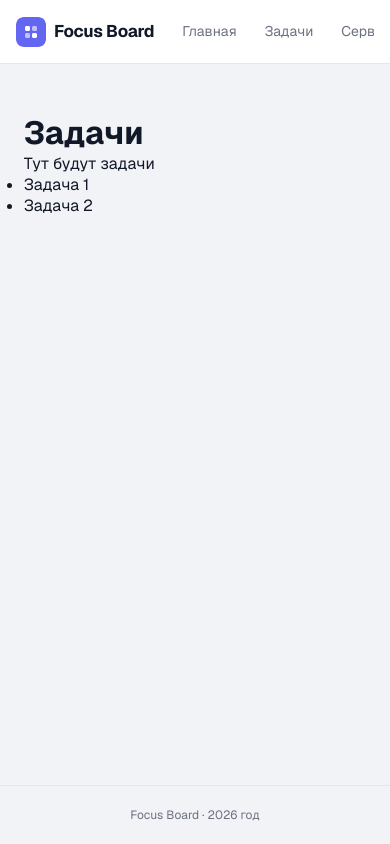
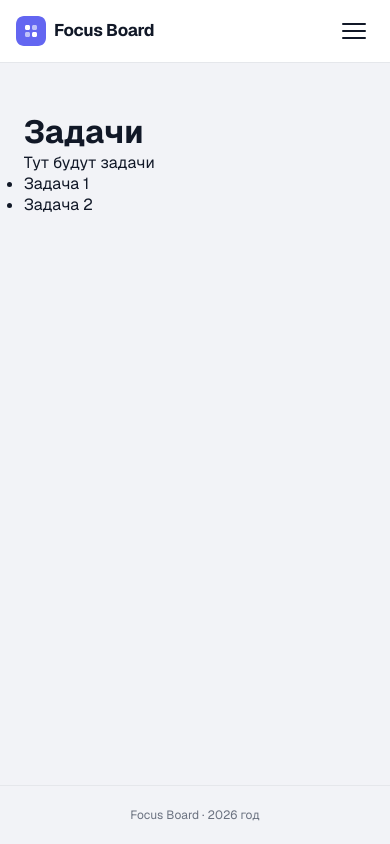
Before and after one commit to alexander962/lvoe-stroy, a Next.js app: page /tasks in a window 390 px wide. Built offline with nearby package versions, Linux system fonts and the light colour scheme.

Commit message:
feat: add animated mobile navigation

```diff
--- a/src/app/layout.module.scss
+++ b/src/app/layout.module.scss
@@ -20,6 +20,7 @@
   gap: 32px;
   @media screen and (max-width: 768px) {
     gap: 16px;
+    justify-content: space-between;
   }
 }
 
@@ -43,6 +44,9 @@
   min-width: 0;
   overflow-x: auto;
   white-space: nowrap;
+  @media (max-width: 768px) {
+    display: none;
+  }
 
   a {
     padding: 6px 12px;
--- a/src/app/layout.tsx
+++ b/src/app/layout.tsx
@@ -4,6 +4,7 @@ import Link from "next/link";
 import { Geist, Geist_Mono } from "next/font/google";
 import "./globals.scss";
 import styles from "./layout.module.scss";
+import MobileNavigation from "@/app/mobile-navigation";
 
 const geistSans = Geist({
   variable: "--font-geist-sans",
@@ -38,6 +39,7 @@ export default function RootLayout({ children }: LayoutProps<"/">) {
               <Link href="/server-time">Серверное время</Link>
               <Link href="/daily-tip">Совет дня</Link>
             </nav>
+            <MobileNavigation />
           </div>
         </header>
 
--- /dev/null
+++ b/src/app/mobile-navigation.module.scss
@@ -0,0 +1,109 @@
+.overlay {
+  position: fixed;
+  z-index: 10;
+  inset: 0;
+  opacity: 0;
+  visibility: hidden;
+  pointer-events: none;
+  background: rgb(17 24 39 / 45%);
+  transition:
+    opacity 300ms ease,
+    visibility 300ms ease;
+
+  &.open {
+    opacity: 1;
+    visibility: visible;
+    pointer-events: auto;
+  }
+}
+
+.drawer {
+  position: fixed;
+  z-index: 20;
+  top: 0;
+  right: 0;
+
+  display: flex;
+  flex-direction: column;
+  gap: 8px;
+
+  width: min(320px, 85vw);
+  height: 100dvh;
+  padding: 80px 24px 24px;
+
+  visibility: hidden;
+  background: var(--other-background);
+  box-shadow: -12px 0 32px rgb(17 24 39 / 12%);
+  transform: translateX(100%);
+
+  transition:
+    transform 300ms ease,
+    visibility 300ms ease;
+
+  &.open {
+    visibility: visible;
+    transform: translateX(0);
+  }
+
+  a {
+    padding: 12px 16px;
+    border-radius: 8px;
+    color: var(--text-color);
+    font-weight: 500;
+
+    &:hover {
+      color: var(--accent-color);
+      background: #eef2ff;
+    }
+
+    &:focus-visible {
+      outline: 2px solid var(--accent-color);
+      outline-offset: 2px;
+    }
+  }
+}
+
+.mobileNavigation {
+  display: none;
+
+  @media (max-width: 768px) {
+    display: block;
+  }
+}
+
+.menuButton {
+  position: relative;
+  z-index: 30;
+  display: flex;
+  flex-direction: column;
+  gap: 5px;
+  padding: 8px;
+  border: 0;
+  background: transparent;
+  cursor: pointer;
+
+  span {
+    display: block;
+    width: 24px;
+    height: 2px;
+    border-radius: 2px;
+    background: var(--title-color);
+    transition:
+      transform 250ms ease,
+      opacity 250ms ease;
+  }
+}
+
+.menuButton.open {
+  span:nth-child(1) {
+    transform: translateY(7px) rotate(45deg);
+  }
+
+  span:nth-child(2) {
+    opacity: 0;
+  }
+
+  span:nth-child(3) {
+    transform: translateY(-7px) rotate(-45deg);
+  }
+}
--- /dev/null
+++ b/src/app/mobile-navigation.tsx
@@ -0,0 +1,71 @@
+"use client";
+
+import { useEffect, useState } from "react";
+import styles from "./mobile-navigation.module.scss";
+import Link from "next/link";
+
+export default function MobileNavigation() {
+  const [isOpen, setIsOpen] = useState(false);
+
+  useEffect(() => {
+    function handleKeyDown(event: KeyboardEvent) {
+      if (event.key === "Escape") {
+        setIsOpen(false);
+      }
+    }
+
+    document.addEventListener("keydown", handleKeyDown);
+
+    return () => document.removeEventListener("keydown", handleKeyDown);
+  }, []);
+
+  useEffect(() => {
+    document.body.style.overflow = isOpen ? "hidden" : "";
+
+    return () => {
+      document.body.style.overflow = "";
+    };
+  }, [isOpen]);
+
+  return (
+    <div className={styles.mobileNavigation}>
+      <button
+        type="button"
+        aria-label={isOpen ? "Закрыть меню" : "Открыть меню"}
+        aria-expanded={isOpen}
+        aria-controls="mobile-menu"
+        onClick={() => setIsOpen((current) => !current)}
+        className={`${styles.menuButton} ${isOpen ? styles.open : ""}`}
+      >
+        <span />
+        <span />
+        <span />
+      </button>
+      <div
+        className={`${styles.overlay} ${isOpen ? styles.open : ""}`}
+        onClick={() => setIsOpen(false)}
+        aria-hidden="true"
+      />
+      <div
+        id="mobile-menu"
+        role="dialog"
+        aria-modal="true"
+        aria-label="Мобильная навигация"
+        className={`${styles.drawer} ${isOpen ? styles.open : ""}`}
+      >
+        <Link href="/" onClick={() => setIsOpen(false)}>
+          Главная
+        </Link>
+        <Link href="/tasks" onClick={() => setIsOpen(false)}>
+          Задачи
+        </Link>
+        <Link href="/server-time" onClick={() => setIsOpen(false)}>
+          Серверное время
+        </Link>
+        <Link href="/daily-tip" onClick={() => setIsOpen(false)}>
+          Совет дня
+        </Link>
+      </div>
+    </div>
+  );
+}
```
